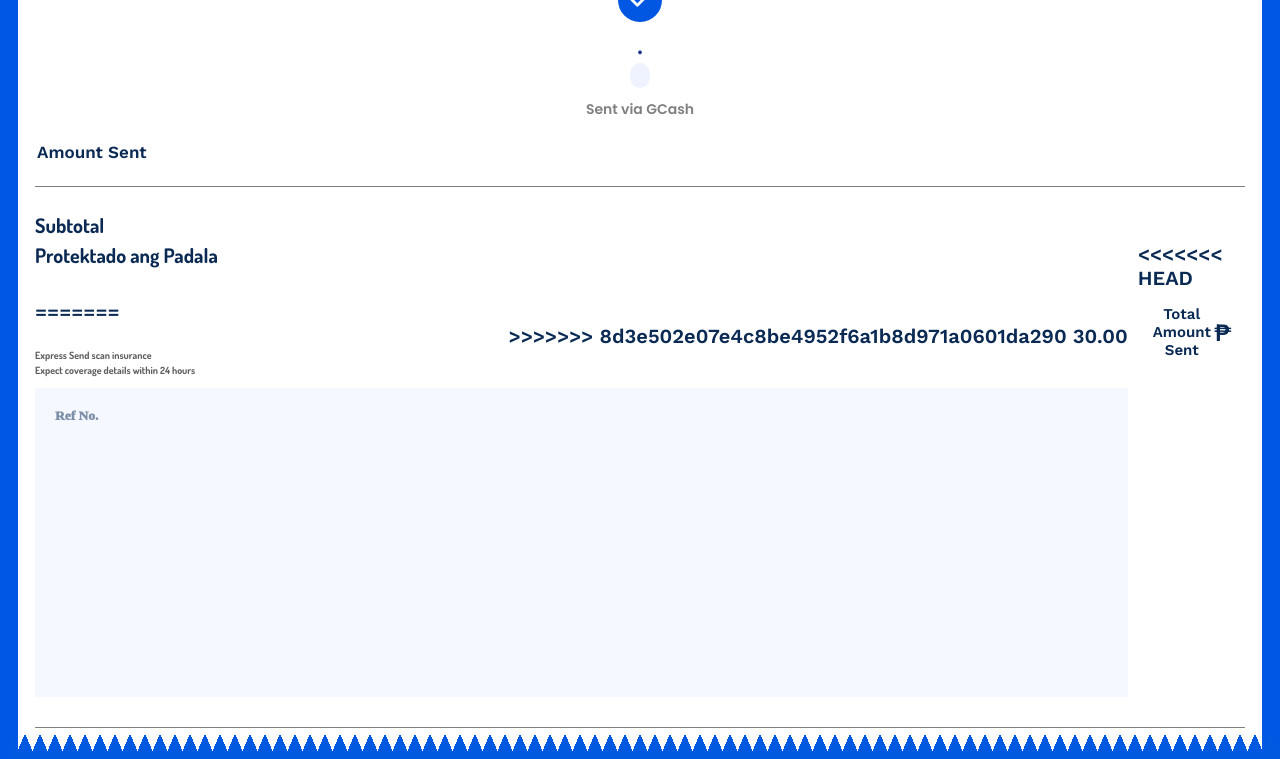
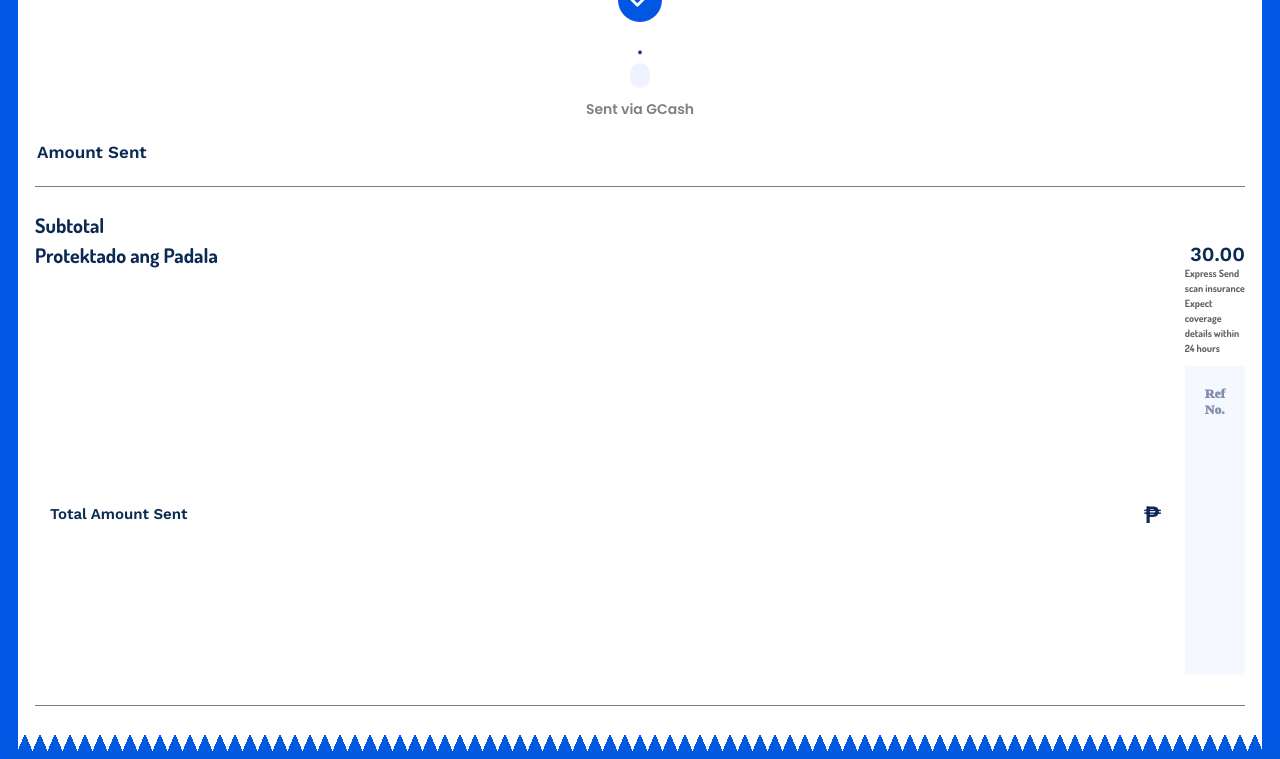
Before and after one commit to iamdavidyn/Gapp, a Django app: template gapp/templates/gslip.html in a window 1280 px wide. Shown: the part 101-860 px from the top of the page. Run offline with Django 5.2, Linux system fonts and the light colour scheme; the template is opened without the code that fills it, so the values that code supplies are empty; parts of the project's set-up code (start-up, migrations or seed data) failed here and were passed over; some libraries are stand-ins or nearby versions; some web fonts are replaced.

Commit message:
Fix merge conflict in gslip.html
Removed merge conflict markers from the HTML template.

```diff
--- a/gapp/templates/gslip.html
+++ b/gapp/templates/gslip.html
@@ -530,11 +530,8 @@
             <div class="tag" style="font-family: 'Dosis', sans-serif; font-weight: 700;">
                 Protektado ang Padala
             </div>
-<<<<<<< HEAD
             <div class="amount">
-=======
             <div class="amount" style="text-align: right;">
->>>>>>> 8d3e502e07e4c8be4952f6a1b8d971a0601da290
                 30.00
             </div>
             <div class="tags"
```
